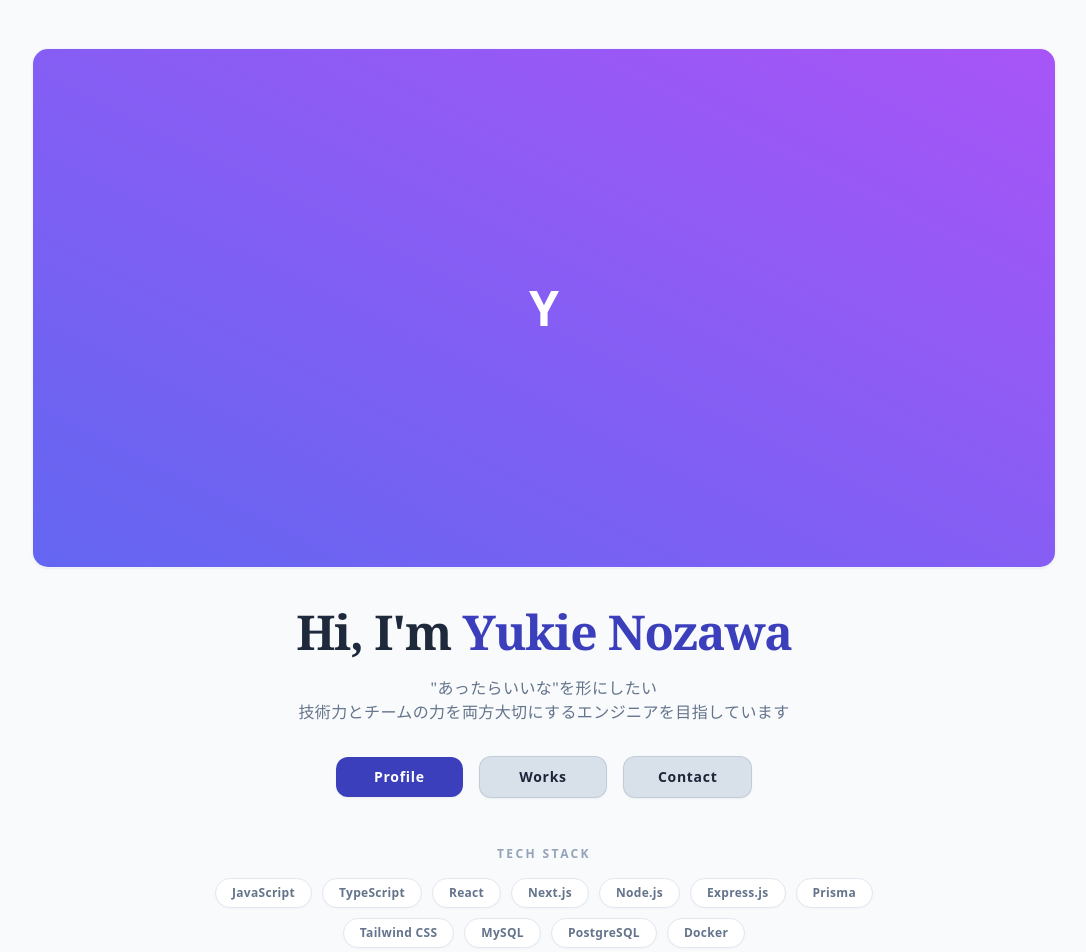
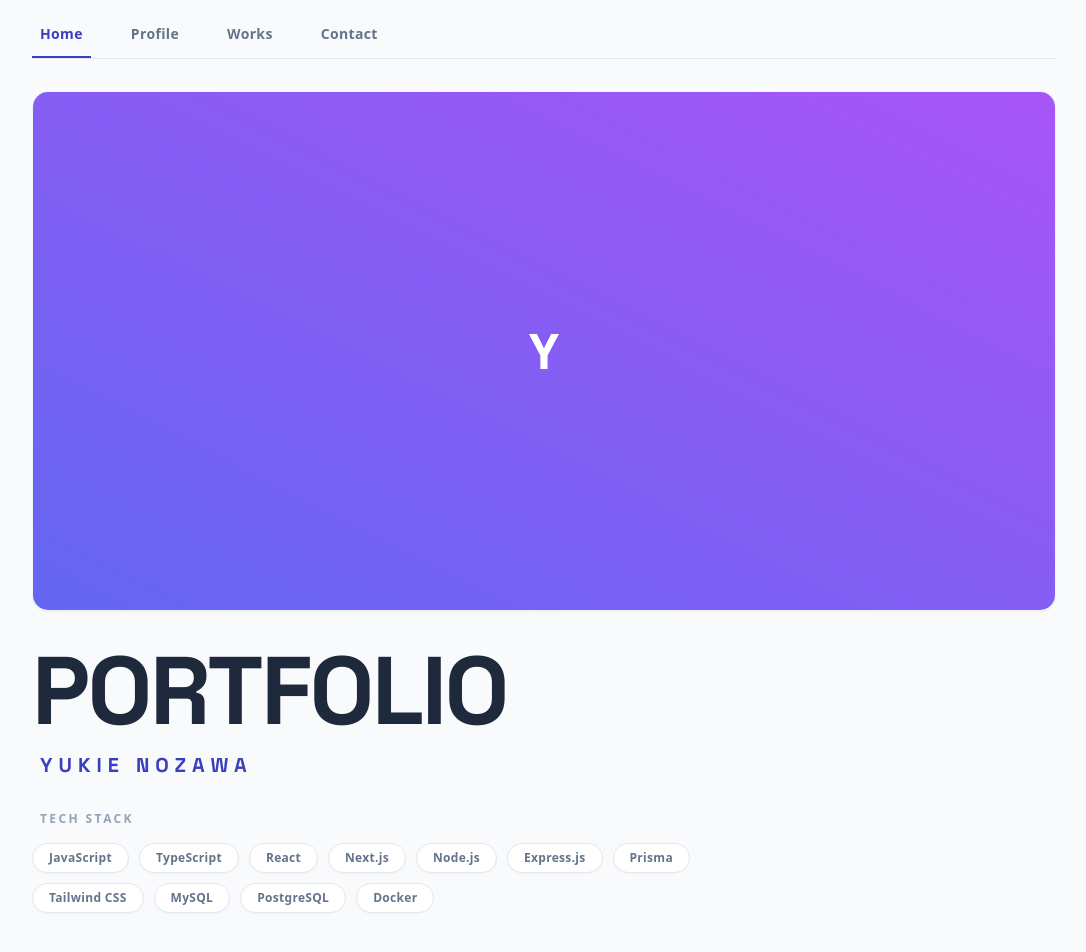
Before and after one commit to yukienozawa/portfolio, a Next.js app in the folder front/: page / in a window 1280 px wide. Shown: the top 952 px of the page, without its empty margins (96-1182 px from the left). Built offline with nearby package versions, Linux system fonts and the light colour scheme; no server answers.

Commit message:
feat: 全ページのデザインを統一（Space Groteskフォント導入、共通ナビゲーションPageNav追加、レイアウト調整）

```diff
--- a/front/src/app/contact/page.tsx
+++ b/front/src/app/contact/page.tsx
@@ -3,7 +3,7 @@
 "use client";
 
 import { useState } from "react";
-import Link from "next/link";
+import PageNav from "@/components/PageNav";
 
 // ============================================================
 // 型定義（PrismaのInquiryモデルのフィールド名に完全準拠させます）
@@ -66,7 +66,7 @@ export default function ContactPage() {
     setStatus("loading");
 
     try {
-      // ➔ 開通済みのプロキシ（/api）経由で、Expressの /api/inquiries に一本化して叩きます
+      // ➔ 開通済みのプロキシ（/api）経由で、Expressの /api/contact に一本化して叩きます
       const response = await fetch("/api/contact", {
         method: "POST",
         headers: { "Content-Type": "application/json" },
@@ -85,12 +85,21 @@ export default function ContactPage() {
   };
 
   return (
-    <main className="max-w-2xl mx-auto px-4 py-12">
-      {/* ページヘッダー */}
-      <header className="text-center mb-16">
-        <h1 className="text-4xl font-bold text-slate-800 mb-4">CONTACT</h1>
-        <p className="text-slate-600 text-lg">お気軽にお問い合わせください</p>
-        <div className="w-16 h-1 bg-indigo-600 mx-auto mt-4" />
+    <main className="max-w-5xl mx-auto px-4 py-6 pb-24 bg-slate-50 min-h-screen">
+
+      {/* ナビゲーションタブ（共通コンポーネント、現在地を自動判定） */}
+      <PageNav />
+
+      <div className="max-w-2xl mx-auto">
+
+      {/* ページヘッダー：Contactページは中央寄せ・上部余白多め */}
+      <header className="mb-16 mt-20 text-center">
+        <h1 className="font-display text-6xl md:text-8xl font-bold text-slate-800 uppercase tracking-tight leading-none">
+          Contact
+        </h1>
+        <p className="font-sans text-[#3c3fbc] text-lg font-medium tracking-wide mt-3">
+          お気軽にお問い合わせください
+        </p>
       </header>
 
         {/* 送信完了メッセージ */}
@@ -121,7 +130,7 @@ export default function ContactPage() {
         {/* お問い合わせフォーム */}
         <form
           onSubmit={handleSubmit}
-        className="bg-white rounded-2xl shadow-sm border border-slate-100 p-8 space-y-6"
+          className="bg-white rounded-2xl shadow-sm border border-slate-100 p-8 space-y-6 hover:shadow-md transition-shadow"
           noValidate
         >
           {/* お名前 */}
@@ -181,15 +190,6 @@ export default function ContactPage() {
             {status === "loading" ? "送信中..." : "送信する"}
           </button>
         </form>
-
-      {/* トップページへ戻るリンク */}
-      <div className="mt-10 text-center">
-        <Link
-          href="/"
-          className="px-6 py-3 border border-slate-300 text-slate-700 font-semibold rounded-xl hover:bg-slate-100 transition-colors text-sm inline-block"
-        >
-          トップページへ戻る
-        </Link>
       </div>
     </main>
   );
--- a/front/src/app/layout.tsx
+++ b/front/src/app/layout.tsx
@@ -1,9 +1,14 @@
 import "./globals.css";
+import { Space_Grotesk } from "next/font/google";
+
+const spaceGrotesk = Space_Grotesk({
+  weight: ["500", "700"],
+  subsets: ["latin"],
+  variable: "--font-display",
+});
 
 export const metadata = {
-  // 💡 タイトル：名前とポートフォリオをシンプルかつ洗練された形で表現
   title: "Yukie Nozawa | Official Portfolio",
-  // 💡 説明文：モダンなWeb技術で「本質的な日常の価値」を形にするエンジニアであることをアピール
   description: "The official portfolio of Yukie Nozawa, a full-stack developer dedicated to crafting essential daily value through modern web technologies.",
 };
 
@@ -13,8 +18,8 @@ export default function RootLayout({
   children: React.ReactNode;
 }) {
   return (
-    <html lang="en">
-      <body>
+    <html lang="en" className={spaceGrotesk.variable}>
+      <body className="bg-slate-50">
         {children}
       </body>
     </html>
--- /dev/null
+++ b/front/src/components/PageNav.tsx
@@ -0,0 +1,42 @@
+"use client";
+
+import Link from "next/link";
+import { usePathname } from "next/navigation";
+
+interface NavItem {
+  label: string;
+  href: string;
+}
+
+const NAV_ITEMS: NavItem[] = [
+  { label: "Home", href: "/" },
+  { label: "Profile", href: "/profile" },
+  { label: "Works", href: "/works" },
+  { label: "Contact", href: "/contact" },
+];
+
+/** 各ページ共通のナビゲーションタブ。現在地は自動判定して下線で強調表示する */
+export default function PageNav() {
+  const pathname = usePathname();
+
+  return (
+    <nav className="flex gap-8 border-b border-slate-200 w-full mb-8">
+      {NAV_ITEMS.map((item) => {
+        const isActive = pathname === item.href;
+        return (
+          <Link
+            key={item.href}
+            href={item.href}
+            className={
+              isActive
+                ? "pb-3 px-2 text-sm font-bold tracking-wide text-[#3c3fbc] border-b-2 border-[#3c3fbc] transition-all"
+                : "pb-3 px-2 text-sm font-bold tracking-wide text-slate-500 hover:text-[#3c3fbc] border-b-2 border-transparent hover:border-[#3c3fbc] transition-all"
+            }
+          >
+            {item.label}
+          </Link>
+        );
+      })}
+    </nav>
+  );
+}
--- a/front/src/components/ProfilePage.tsx
+++ b/front/src/components/ProfilePage.tsx
@@ -8,6 +8,7 @@
 import React from "react";
 import Image from "next/image";
 import { useProfile } from "@/hooks/useProfile";
+import PageNav from "@/components/PageNav";
 
 // ============================================================
 // ⚠️ 重要：プロフィール画面の管理方針について
@@ -32,7 +33,7 @@ interface ProfileItem {
 }
 
 interface HobbyItem {
-  icon: string;
+  icon: "diy" | "dog" | "spicy" | "code";
   title: string;
   description: string;
 }
@@ -51,22 +52,22 @@ const PROFILE_ITEMS: ProfileItem[] = [
 // 趣味・ライフスタイルリスト（追加・変更はここだけでOK）
 const HOBBY_ITEMS: HobbyItem[] = [
   {
-    icon: "🛠️",
+    icon: "diy",
     title: "DIY・木工家具製作",
     description: "1x4や2x4の木材を使い、ワトコオイルやウレタンニスで仕上げる本格的な家具作りが好きです。",
   },
   {
-    icon: "🐕",
+    icon: "dog",
     title: "愛犬との暮らし",
     description: "白いポメラニアンと一緒に暮らしています。ペットフレンドリーなライフスタイルや旅行の計画を立てるのが日課です。",
   },
   {
-    icon: "🌶️",
+    icon: "spicy",
     title: "激辛グルメの探求",
     description: "突き抜けた辛さの中に旨味がある激辛料理が大好きで、美味しいお店の開拓を楽しんでいます。",
   },
   {
-    icon: "💻",
+    icon: "code",
     title: "AIドリブン開発",
     description: "CursorなどのAIエディタを活用し、効率的でスピーディーなモダンWeb開発の手法を模索しています。",
   },
@@ -81,20 +82,69 @@ const HOBBY_ITEMS: HobbyItem[] = [
 /** セクション見出し（インジケーター付き） */
 function SectionHeading({ children }: { children: React.ReactNode }) {
   return (
-    <h3 className="text-2xl font-bold text-slate-800 mb-6 flex items-center border-b border-slate-100 pb-3 font-serif">
+    <h3 className="font-display text-2xl font-bold text-slate-800 mb-6 flex items-center border-b border-slate-100 pb-3 uppercase tracking-[0.3em]">
       <span className="w-1 h-6 bg-indigo-600 rounded-full mr-3" />
       {children}
     </h3>
   );
 }
 
-/** カード共通ラッパー */
+/** カード共通ラッパー：マウスオーバーで軽く浮き上がる効果付き */
 function Card({ children, className = "" }: { children: React.ReactNode; className?: string }) {
   return (
-    <div className={`bg-white rounded-2xl shadow-sm border border-slate-100 ${className}`}>
+    <div className={`bg-white rounded-2xl shadow-sm border border-slate-100 hover:shadow-md hover:-translate-y-0.5 transition-all ${className}`}>
       {children}
     </div>
   );
+}
+
+/** 趣味アイコン：種類に応じたSVGアイコンを表示 */
+function HobbyIcon({ type }: { type: HobbyItem["icon"] }) {
+  const commonProps = {
+    width: 20,
+    height: 20,
+    viewBox: "0 0 24 24",
+    fill: "none",
+    stroke: "currentColor",
+    strokeWidth: 2,
+    strokeLinecap: "round" as const,
+    strokeLinejoin: "round" as const,
+  };
+
+  switch (type) {
+    case "diy":
+      // 金づちアイコン
+      return (
+        <svg {...commonProps}>
+          <path d="M14.7 6.3a1 1 0 0 0 0 1.4l1.6 1.6a1 1 0 0 0 1.4 0l3.77-3.77a6 6 0 0 1-7.94 7.94l-6.91 6.91a2.12 2.12 0 0 1-3-3l6.91-6.91a6 6 0 0 1 7.94-7.94l-3.76 3.76z" />
+        </svg>
+      );
+    case "dog":
+      // 肉球アイコン
+      return (
+        <svg {...commonProps}>
+          <circle cx="11" cy="4" r="2" />
+          <circle cx="18" cy="8" r="2" />
+          <circle cx="20" cy="16" r="2" />
+          <path d="M9 10a5 5 0 0 1 5 5v3.5a3.5 3.5 0 0 1-6.84 1.045Q6.52 17.48 4.46 16.84A3.5 3.5 0 0 1 5.5 10Z" />
+        </svg>
+      );
+    case "spicy":
+      // 唐辛子アイコン（炎で代用、辛さのイメージ）
+      return (
+        <svg {...commonProps}>
+          <path d="M8.5 14.5A2.5 2.5 0 0 0 11 12c0-1.38-.5-2-1-3-1.072-2.143-.224-4.054 2-6 .5 2.5 2 4.9 4 6.5 2 1.6 3 3.5 3 5.5a7 7 0 1 1-14 0c0-1.153.433-2.294 1-3a2.5 2.5 0 0 0 2.5 2.5z" />
+        </svg>
+      );
+    case "code":
+      // コードアイコン
+      return (
+        <svg {...commonProps}>
+          <polyline points="16 18 22 12 16 6" />
+          <polyline points="8 6 2 12 8 18" />
+        </svg>
+      );
+  }
 }
 
 /** 左カラム：基本情報（名前と画像URLを props で受け取る） */
@@ -102,10 +152,9 @@ function ProfileCard({ name, avatarUrl }: { name: string; avatarUrl: string }) {
   return (
     <Card className="p-6 h-full">
       {/* アバター */}
-      <div className="text-center mb-6">
-        <div className="relative w-32 h-32 mx-auto mb-4">
+      <div className="mb-6">
+        <div className="relative w-32 h-32 mb-4">
           {avatarUrl ? (
-            // 画像URLがある場合：Next.js Image で最適化表示
             <Image
               src={avatarUrl}
               alt={name}
@@ -115,13 +164,12 @@ function ProfileCard({ name, avatarUrl }: { name: string; avatarUrl: string }) {
               className="rounded-full shadow-md border-4 border-slate-50 object-cover"
             />
           ) : (
-            // 画像URLがない場合：名前の頭文字をグラデーション背景で表示
             <div className="w-full h-full rounded-full bg-gradient-to-tr from-indigo-500 to-purple-500 shadow-md flex items-center justify-center text-white text-4xl font-bold">
               {name.charAt(0)}
             </div>
           )}
         </div>
-        <h2 className="text-3xl font-black text-slate-800 font-serif">{name}</h2>
+        <h2 className="font-display text-3xl font-bold text-[#3c3fbc] uppercase tracking-[0.3em]">{name}</h2>
         <p className="text-sm text-slate-500 font-medium tracking-widest uppercase mt-2">
           Full-Stack Developer Student
         </p>
@@ -129,7 +177,6 @@ function ProfileCard({ name, avatarUrl }: { name: string; avatarUrl: string }) {
 
       <hr className="border-slate-100 my-6" />
 
-      {/* PROFILE_ITEMS 配列をループして基本情報を表示 */}
       <dl className="space-y-4 text-sm text-slate-600">
         {PROFILE_ITEMS.map(({ label, value }) => (
           <div key={label}>
@@ -146,9 +193,8 @@ function ProfileCard({ name, avatarUrl }: { name: string; avatarUrl: string }) {
 function AboutCard({ bio }: { bio: string }) {
   return (
     <Card className="p-8">
-      <SectionHeading>自己紹介</SectionHeading>
-      {/* whitespace-pre-wrap：管理画面で打った改行がそのまま反映される */}
-      <p className="text-slate-600 leading-relaxed whitespace-pre-wrap font-serif">{bio}</p>
+      <SectionHeading>About Me</SectionHeading>
+      <p className="text-slate-600 leading-relaxed whitespace-pre-wrap font-sans">{bio}</p>
     </Card>
   );
 }
@@ -157,12 +203,13 @@ function AboutCard({ bio }: { bio: string }) {
 function HobbiesCard() {
   return (
     <Card className="p-8">
-      <SectionHeading>趣味・ライフスタイル</SectionHeading>
-      {/* HOBBY_ITEMS 配列をループして2カラムグリッドで表示 */}
-      <ul className="grid grid-cols-1 sm:grid-cols-2 gap-6 text-slate-600 font-serif">
+      <SectionHeading>Hobbies &amp; Lifestyle</SectionHeading>
+      <ul className="grid grid-cols-1 sm:grid-cols-2 gap-6 text-slate-600 font-sans">
         {HOBBY_ITEMS.map(({ icon, title, description }) => (
           <li key={title} className="flex items-start">
-            <span className="text-indigo-600 mr-2 text-base">{icon}</span>
+            <span className="text-indigo-600 mr-2 mt-0.5 flex-shrink-0">
+              <HobbyIcon type={icon} />
+            </span>
             <div>
               <strong className="text-slate-800 block mb-1 font-bold tracking-tight">
                 {title}
@@ -184,11 +231,8 @@ function HobbiesCard() {
 // ============================================================
 
 export default function ProfilePage() {
-  // useProfile フックからデータ・ローディング状態・エラー状態を受け取る
-  // このコンポーネント自身は fetch も useState も書かない
   const { profile, isLoading, isError } = useProfile();
 
-  // ローディング中の表示
   if (isLoading) {
     return (
       <div className="min-h-screen flex items-center justify-center text-slate-400">
@@ -197,7 +241,6 @@ export default function ProfilePage() {
     );
   }
 
-  // エラー時の表示（デフォルト値で表示を維持するため通常は表示されない）
   if (isError) {
     return (
       <div className="min-h-screen flex items-center justify-center text-red-400">
@@ -207,24 +250,28 @@ export default function ProfilePage() {
   }
 
   return (
-    <main className="max-w-4xl mx-auto px-4 py-12">
+    <main className="max-w-5xl mx-auto px-4 py-6 bg-slate-50 min-h-screen">
+
+      {/* ナビゲーションタブ（共通コンポーネント、現在地を自動判定） */}
+      <PageNav />
 
       {/* ページヘッダー */}
-      <header className="text-center mb-16">
-        <h1 className="text-4xl md:text-5xl font-black tracking-tighter mb-4 text-[#3c3fbc]">PROFILE</h1>
-        <p className="text-slate-500 text-lg font-medium tracking-wide">私についてと、大切にしている価値観</p>
-        <div className="w-16 h-1 bg-indigo-600 mx-auto mt-4" />
+      <header className="mb-16">
+        <h1 className="font-display text-6xl md:text-8xl font-bold text-slate-800 uppercase tracking-tight leading-none">
+          Profile
+        </h1>
+        <p className="font-sans text-slate-500 text-lg font-medium tracking-wide mt-3 pl-2">
+          私についてと、大切にしている価値観
+        </p>
       </header>
 
       {/* 3カラムグリッド：左1・右2の比率で配置 */}
       <div className="grid grid-cols-1 md:grid-cols-3 gap-12 items-stretch">
 
-        {/* 左カラム（1/3幅）：名前と画像URLを props として渡す */}
         <section className="md:col-span-1 h-full">
           <ProfileCard name={profile.name} avatarUrl={profile.avatarUrl} />
         </section>
 
-        {/* 右カラム（2/3幅）：自己紹介文を props として渡す */}
         <section className="md:col-span-2 space-y-8">
           <AboutCard bio={profile.bio} />
           <HobbiesCard />
--- a/front/src/components/TopPage.tsx
+++ b/front/src/components/TopPage.tsx
@@ -9,6 +9,7 @@
 import Link from "next/link";
 import Image from "next/image";
 import { useProfile } from "@/hooks/useProfile";
+import PageNav from "@/components/PageNav";
 
 // ============================================================
 // 定数データ（追加・変更はここだけでOK）
@@ -19,6 +20,7 @@ const TECH_STACK = [
   "Node.js", "Express.js", "Prisma", "Tailwind CSS",
   "MySQL", "PostgreSQL", "Docker",
 ];
+
 // ============================================================
 // 子コンポーネント（UIパーツ）
 // ============================================================
@@ -39,21 +41,20 @@ function TechBadge({ tech }: { tech: string }) {
 // ============================================================
 
 export default function TopPage() {
-  // useProfile フックから名前・画像URLのみ使用する
-  // bio はトップページでは使用しない（直書きの BIO_TEXT を使う）
   const { profile } = useProfile();
 
   return (
-    <main className="min-h-screen flex flex-col items-center px-4 pt-10 pb-8 bg-slate-50 font-sans antialiased text-slate-800">
+    <main className="min-h-screen flex flex-col items-center px-4 pt-6 pb-8 bg-slate-50 font-sans antialiased text-slate-800">
 
-      {/* メインコンテンツ */}
-      <article className="text-center w-full max-w-5xl flex flex-col items-center mt-2">
+      {/* メインコンテンツ：編集デザイン風に左寄せで統一 */}
+      <article className="text-left w-full max-w-5xl flex flex-col items-start">
 
-        {/* 1. プロフィール画像 */}
-        <div className="relative w-full h-[450px] md:h-[520px] mb-10 rounded-2xl overflow-hidden shadow-sm border border-slate-100 bg-slate-100 flex items-center justify-center">
+        {/* 1. ナビゲーションタブ（共通コンポーネント、現在地を自動判定） */}
+        <PageNav />
+
+        {/* 2. プロフィール画像 */}
+        <div className="relative w-full h-[450px] md:h-[520px] mb-8 rounded-2xl overflow-hidden shadow-sm border border-slate-100 bg-slate-100 flex items-center justify-center">
           {profile.avatarUrl ? (
-            // 画像URLがある場合：Next.js Image で最適化表示
-            // object-[center_60%]：左下の桟橋の角までバランスよく映し出す
             <Image
               src={profile.avatarUrl}
               alt={profile.name}
@@ -64,74 +65,45 @@ export default function TopPage() {
               unoptimized
             />
           ) : (
-            // 画像URLがない場合：名前の頭文字をグラデーション背景で表示
             <div className="w-full h-full bg-gradient-to-tr from-indigo-500 to-purple-500 flex items-center justify-center text-white text-5xl font-bold select-none">
               {profile.name.charAt(0)}
             </div>
           )}
         </div>
 
-        {/* 2. メイン挨拶 */}
-        <h2 className="font-serif text-4xl md:text-5xl font-black text-slate-800 mb-5 tracking-tight leading-none">
-          Hi, I{"'"}m <span className="text-[#3c3fbc] font-black">{profile.name}</span>
+        {/* 3〜4. テキスト要素は幅を絞って読みやすい行幅に */}
+        <div className="w-full max-w-2xl">
+
+          {/* 3. メイン挨拶 */}
+          <div className="mb-8">
+            <h2 className="font-display text-6xl md:text-8xl font-bold text-slate-800 uppercase tracking-tight leading-none">
+              Portfolio
             </h2>
-
-        {/* 3. 説明文（直書き・セリフ体・グレー）※トップページに直書きする（DBから取得しない） */}
-        <p className="font-serif text-sm md:text-base text-slate-500 leading-relaxed mb-8 max-w-2xl tracking-wide font-medium px-2">
-          &quot;あったらいいな&quot;を形にしたい
-          <br />
-          技術力とチームの力を両方大切にするエンジニアを目指しています
+            <p className="font-display text-base md:text-xl font-bold text-[#3c3fbc] uppercase tracking-[0.3em] mt-3 pl-2">
+              {profile.name}
             </p>
-
-        {/* 4. ナビゲーションボタン */}
-        <div className="flex flex-row items-center justify-center gap-4 mb-12 w-full max-w-md px-4">
-          {/* Profile ボタン（プライマリカラー） */}
-          <Link
-            href="/profile"
-            className="flex-1 text-center py-2.5 bg-[#3c3fbc] text-white font-bold rounded-xl hover:bg-[#2e319c] transition-all shadow-sm text-sm tracking-wider"
-          >
-            Profile
-          </Link>
-
-          {/* Works ボタン（セカンダリカラー） */}
-          <Link
-            href="/works"
-            className="flex-1 text-center py-2.5 bg-[#cbd4e1]/70 border border-[#b0becc]/60 text-[#1f2438] font-bold rounded-xl hover:bg-[#cbd4e1]/90 transition-all shadow-sm text-sm tracking-wider"
-          >
-            Works
-          </Link>
-
-          {/* Contact ボタン（セカンダリカラー） */}
-          <Link
-            href="/contact"
-            className="flex-1 text-center py-2.5 bg-[#cbd4e1]/70 border border-[#b0becc]/60 text-[#1f2438] font-bold rounded-xl hover:bg-[#cbd4e1]/90 transition-all shadow-sm text-sm tracking-wider"
-          >
-            Contact
-          </Link>
           </div>
 
-        {/* 5. 技術スタック */}
-        <section className="w-full text-center">
-          <h3 className="text-xs font-bold text-slate-400 tracking-[0.2em] uppercase mb-4">
+          {/* 4. 技術スタック */}
+          <section className="text-left">
+            <h3 className="text-xs font-bold text-slate-400 tracking-[0.2em] uppercase mb-4 pl-2">
               Tech Stack
             </h3>
-          {/* TECH_STACK 配列をループして TechBadge を生成 */}
-          <div className="flex flex-wrap justify-center gap-2.5 max-w-3xl mx-auto">
+            <div className="flex flex-wrap gap-2.5">
               {TECH_STACK.map((tech) => (
                 <TechBadge key={tech} tech={tech} />
               ))}
             </div>
           </section>
-      </article>
+        </div>
 
         {/* フッター */}
-      <footer className="w-full mt-12 pb-2 text-center select-none">
-        <p className="text-[10px] tracking-widest text-slate-400">
+        <footer className="w-full max-w-2xl mt-12 pb-2 text-left select-none">
+          <p className="text-[10px] tracking-widest text-slate-400 pl-2">
             © 2026 {profile.name}. All rights reserved.
           </p>
-        <div className="flex items-center justify-center gap-3 max-w-xs mx-auto mt-3 text-[9px]">
+          <div className="flex items-center gap-3 max-w-xs mt-3 text-[9px]">
             <div className="h-[1px] w-8 bg-slate-200/30" />
-          {/* secret-login へのリンク（意図的に目立たせない） */}
             <Link
               href="/secret-login"
               className="text-slate-300/30 hover:text-indigo-500/40 transition-colors tracking-[0.2em] font-light cursor-default"
@@ -141,6 +113,7 @@ export default function TopPage() {
             <div className="h-[1px] w-8 bg-slate-200/30" />
           </div>
         </footer>
+      </article>
     </main>
   );
 }
--- a/front/src/components/WorksPage.tsx
+++ b/front/src/components/WorksPage.tsx
@@ -9,8 +9,8 @@
 "use client";
 
 import Image from "next/image";
-import Link from "next/link";
 import { useWorks } from "@/hooks/useWorks";
+import PageNav from "@/components/PageNav";
 
 // ============================================================
 // 型定義
@@ -32,6 +32,7 @@ function AchievementCard({ achievement }: { achievement: Achievement }) {
   return (
     <li className="bg-white rounded-2xl shadow-sm border border-slate-100 overflow-hidden hover:shadow-md transition-shadow">
       <article className="flex flex-col md:flex-row">
+
         <div className="w-full md:w-1/3 flex-shrink-0">
           <div className="relative w-full h-56 md:h-full min-h-[280px] bg-white flex items-center justify-center text-slate-400 overflow-hidden p-2">
             {achievement.imageUrl ? (
@@ -74,10 +75,16 @@ export default function WorksPage() {
     <div className="h-screen flex flex-col bg-slate-50">
 
       {/* 固定ヘッダー（スクロールしても常に表示） */}
-      <header className="flex-shrink-0 text-center pt-12 pb-8 px-4">
-        <h1 className="font-serif text-4xl md:text-5xl font-bold text-slate-800 mb-4">WORKS</h1>
-        <p className="font-sans text-slate-600 text-lg">これまでに作ったプロダクトたち</p>
-        <div className="w-16 h-1 bg-indigo-600 mx-auto mt-4" />
+      <header className="flex-shrink-0 px-4 pt-6 pb-8 max-w-5xl mx-auto w-full">
+        <PageNav />
+        <div className="mt-2">
+          <h1 className="font-display text-6xl md:text-8xl font-bold text-slate-800 uppercase tracking-tight leading-none">
+            Works
+          </h1>
+          <p className="font-sans text-slate-500 text-lg font-medium tracking-wide mt-3 pl-2">
+            これまでに作ったプロダクトを紹介します<br />
+          </p>
+        </div>
       </header>
 
       {/* 実績一覧（ここだけがスクロール対象） */}
@@ -115,16 +122,6 @@ export default function WorksPage() {
 
         </div>
       </main>
-
-      {/* 固定フッター（トップページへ戻るボタンを常時表示） */}
-      <footer className="flex-shrink-0 text-center py-5 px-4 border-t border-slate-100 bg-white">
-        <Link
-          href="/"
-          className="px-6 py-3 border border-slate-300 text-slate-700 font-semibold rounded-xl hover:bg-slate-100 transition-colors text-sm inline-block"
-        >
-          トップページへ戻る
-        </Link>
-      </footer>
     </div>
   );
 }
--- a/front/tailwind.config.js
+++ b/front/tailwind.config.js
@@ -6,7 +6,11 @@ module.exports = {
     "./src/app/**/*.{js,ts,jsx,tsx,mdx}",
   ],
   theme: {
-    extend: {},
+    extend: {
+      fontFamily: {
+        display: ['var(--font-display)', 'sans-serif'],
+      },
+    },
   },
   plugins: [],
 }
```
Lines whose indentation alone changed are shown as unchanged.
